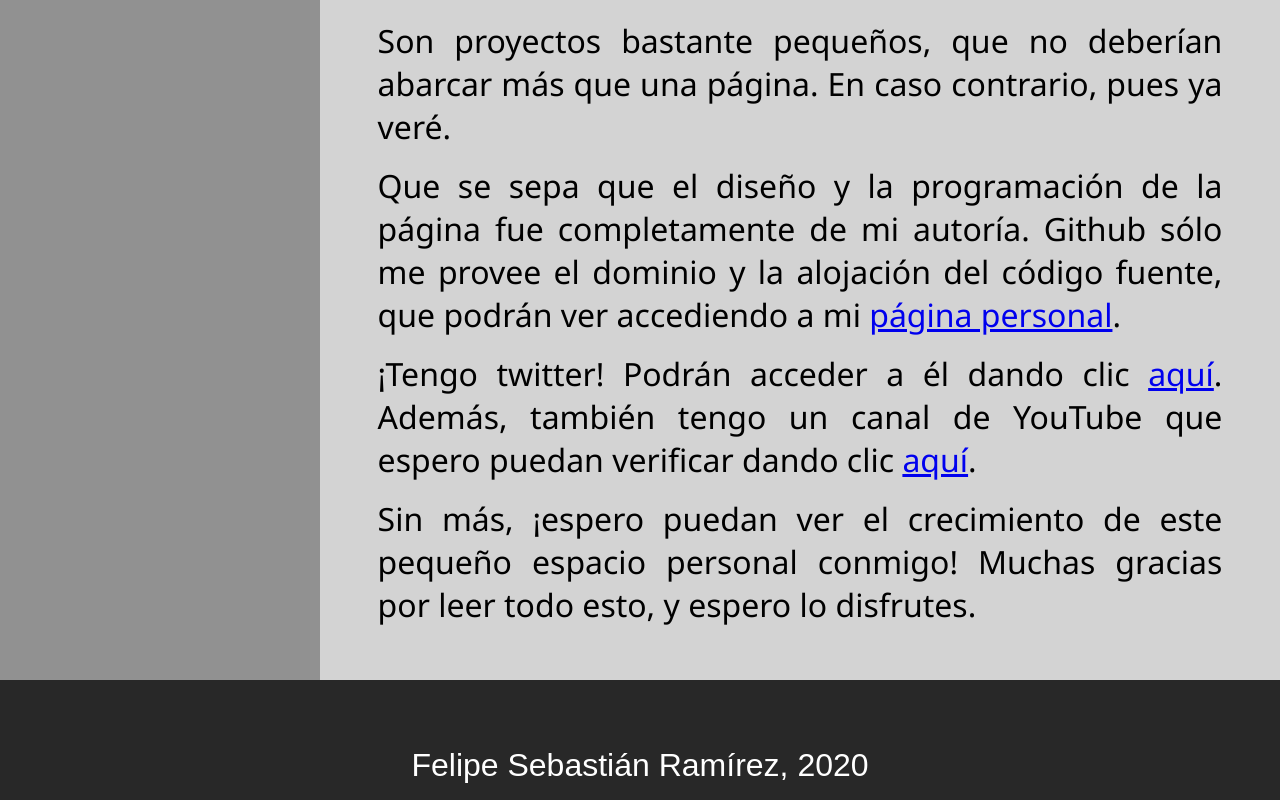
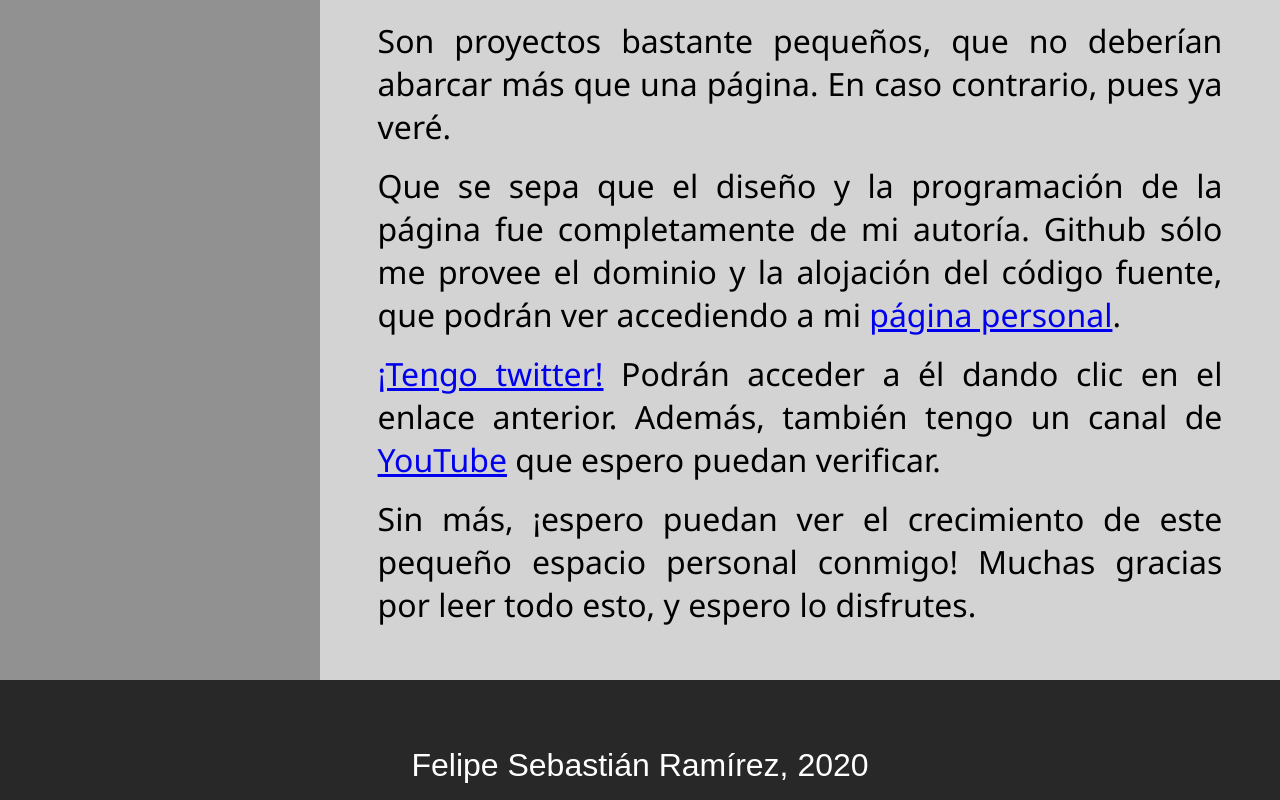
Before and after one commit to Zelzazor/Zelzazor.github.io, a plain HTML site: page index.html in a window 1280 px wide. Shown: the part 1209-2009 px from the top of the page. Drawn offline with Linux system fonts and the light colour scheme.

Commit message:
Cambiados enlaces para hacerlos más descriptivos

```diff
--- a/index.html
+++ b/index.html
@@ -29,7 +29,7 @@
                 <p>Muy bien, ¿qué es esto? muy sencillo: En esta página provista por Github pages voy a ir publicando diversos mini-proyectos web que voy realizando. Algunos no serán tan interesantes, y otros, espero, lo sean bastante.</p>
                 <p>Son proyectos bastante pequeños, que no deberían abarcar más que una página. En caso contrario, pues ya veré.</p>
                 <p>Que se sepa que el diseño y la programación de la página fue completamente de mi autoría. Github sólo me provee el dominio y la alojación del código fuente, que podrán ver accediendo a mi <a href="https://github.com/Zelzazor">página personal</a>.</p>
-                <p>¡Tengo twitter! Podrán acceder a él dando clic <a href="https://twitter.com/Zelzazor">aquí</a>. Además, también tengo un canal de YouTube que espero puedan verificar dando clic <a href="https://www.youtube.com/user/zelzazor43">aquí</a>.</p>
+                <p><a href="https://twitter.com/Zelzazor">¡Tengo twitter!</a> Podrán acceder a él dando clic en el enlace anterior. Además, también tengo un canal de <a href="https://www.youtube.com/user/zelzazor43">YouTube</a> que espero puedan verificar.</p>
                 <p>Sin más, ¡espero puedan ver el crecimiento de este pequeño espacio personal conmigo! Muchas gracias por leer todo esto, y espero lo disfrutes.</p>
             </div>
         </section>
```
